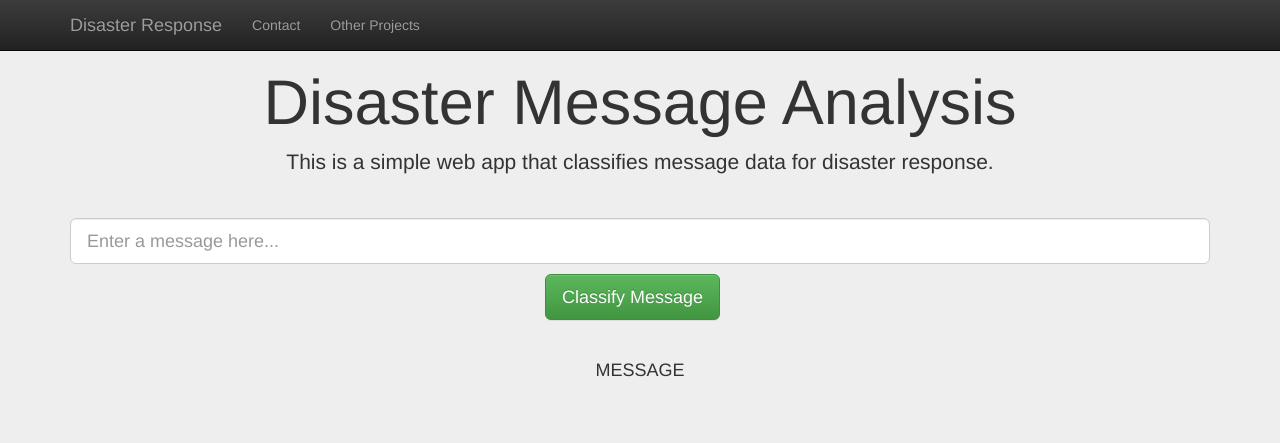
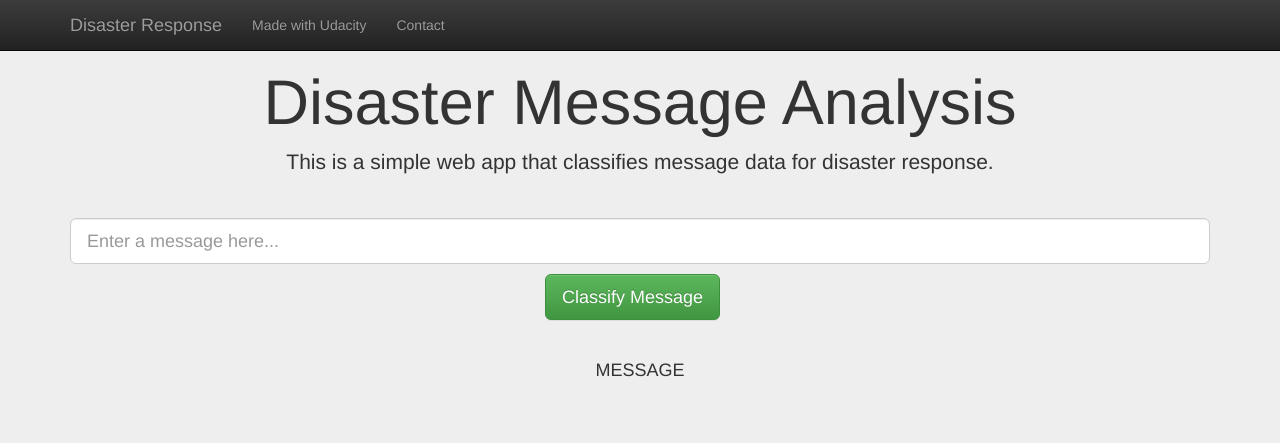
Before and after one commit to margaretmz/dsnd-disaster-response-pipelines, a Flask app: template app/templates/go.html in a window 1280 px wide. Shown: the top 443 px of the page. Run offline with Flask 2, Linux system fonts and the light colour scheme; the template is opened without the code that fills it, so the values that code supplies are empty; parts of the project's set-up code (start-up, migrations or seed data) failed here and were passed over; some libraries are stand-ins or nearby versions.

Commit message:
Fix project template

```diff
--- a/app/templates/master.html
+++ b/app/templates/master.html
@@ -22,8 +22,8 @@
         </div>
         <div id="navbar" class="collapse navbar-collapse">
             <ul class="nav navbar-nav">
-                <li><a href="https://www.linkedin.com/in/sbhamdani/">Contact</a></li>
-                <li><a href="https://github.com/syahrulhamdani">Other Projects</a></li>
+                <li><a href="https://www.udacity.com/">Made with Udacity</a></li>
+                <li><a href="https://github.com/margaretmz">Contact</a></li>
             </ul>
         </div>
     </div>
```
